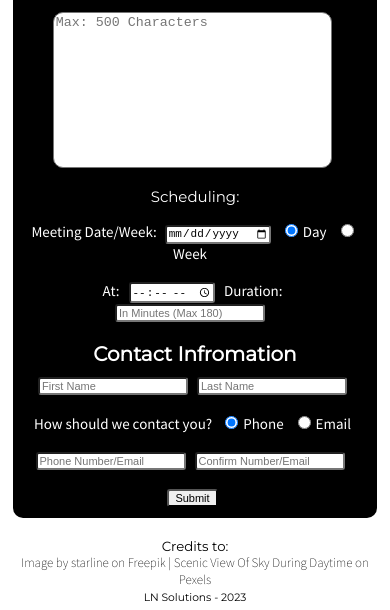
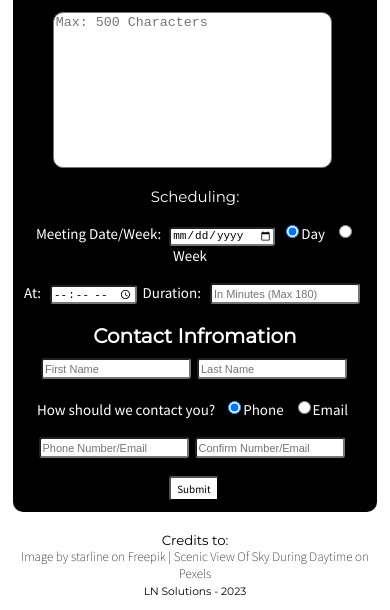
Before and after one commit to Sgy157/lnsolutions-mock-repo, a plain HTML site: page contact.html in a window 390 px wide. Shown: the part 308-918 px from the top of the page. Drawn offline with Linux system fonts and the light colour scheme.

Commit message:
improved markup

```diff
--- a/css/style.css
+++ b/css/style.css
@@ -548,14 +548,22 @@ p, label, ul, blockquote {
 }
 
 #main-form input{
+    height: 20px;
     font-size: 15px;
     margin-bottom: 5px;
-    border-radius: 3px;
+    border-radius: 5px;
+}
+
+#main-form #submit{
+    background-color: white;
+    height: 25px;
+    font-family: 'Source Sans Pro', sans-serif;
+    font-weight: 700px;
 }
 
 #main-form #invalid-label{
     font-weight: 600;
-    color: red;
+    color: rgb(255, 87, 87);
     font-size: 13px;
     overflow: auto;
 }
@@ -666,6 +674,8 @@ footer h6{
     }
 
     #main-form input{
+        margin-right: 2px;
+        height: 15px;
         font-size: 11px;
         margin-bottom: 0px;
         border-radius: 3px;
```
